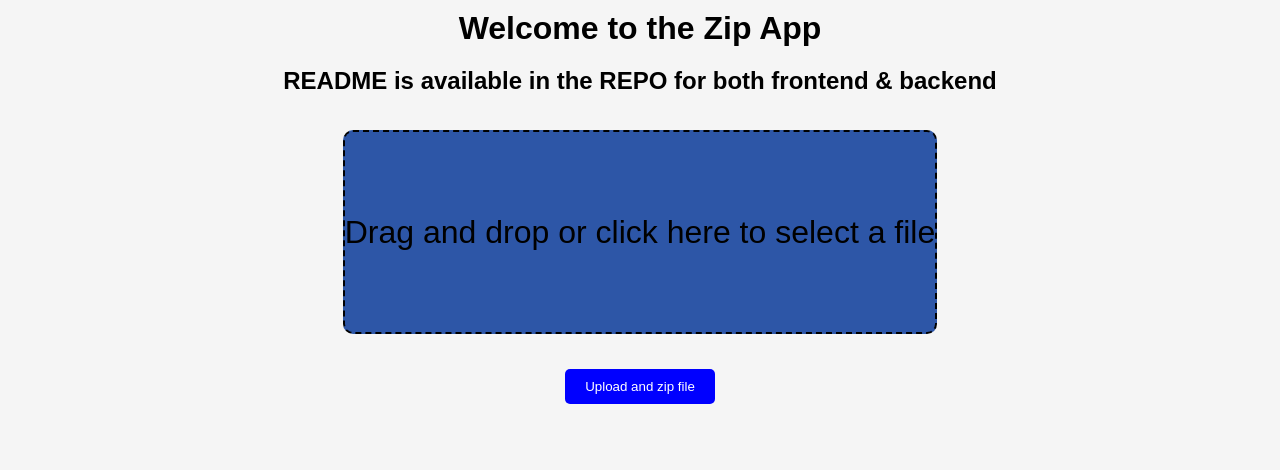
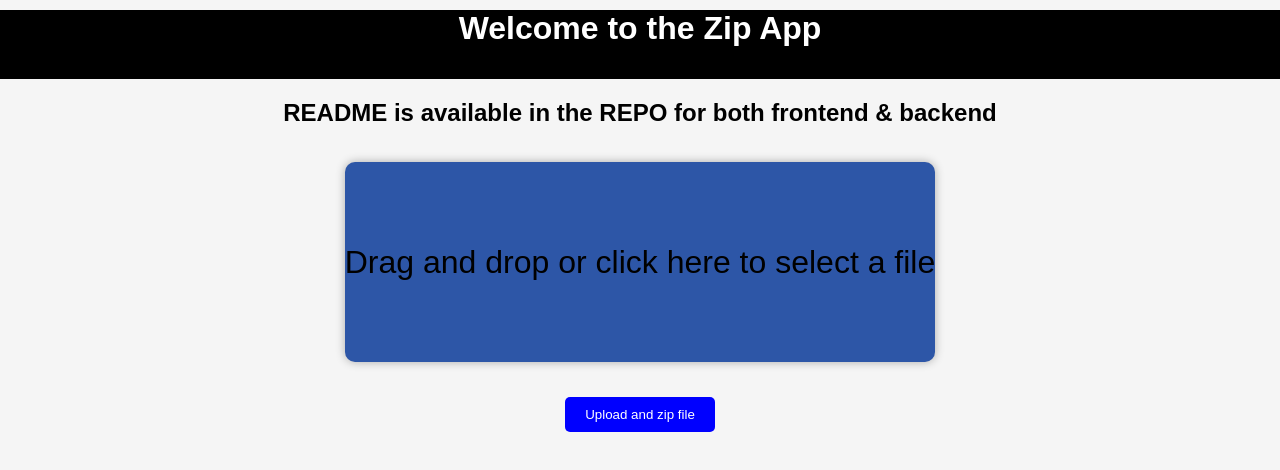
Before and after one commit to Yemnis/zip-application, a React (Create React App) app: page / in a window 1280 px wide. Shown: the top 470 px of the page. Built offline with nearby package versions, Linux system fonts and the light colour scheme.

Commit message:
styling fixes
Signed-off-by: Yemeri <yemeri_b@hotmail.com>

```diff
--- a/src/styles/app.scss
+++ b/src/styles/app.scss
@@ -19,9 +19,13 @@ body {
 }
 
 .zip-container .header {
+  align-items: center;
+  background-color: black;
+  color: white;
   display: flex;
-  align-items: center;
   justify-content: center;
+  width: 100%;
+  padding-bottom: 2rem;
 }
 
 .zip-container .btn {
@@ -40,8 +44,8 @@ body {
 
 .dropzone {
   height: 200px;
-  border: 2px dashed black;
   background-color: rgb(45, 86, 167);
+  box-shadow: 0 0 10px rgba(0, 0, 0, 0.3);
   display: flex;
   justify-content: center;
   align-items: center;
@@ -63,6 +67,12 @@ body {
   display: flex;
   flex-direction: column;
   align-items: center;
+  justify-content: center;
+  width: 550px;
+  height: 80px;
+  background-color: #fff; // replace with desired background color
+  box-shadow: 0 0 10px rgba(0, 0, 0, 0.3);
+  border-radius: 10px;
 }
 
 .link {
```
